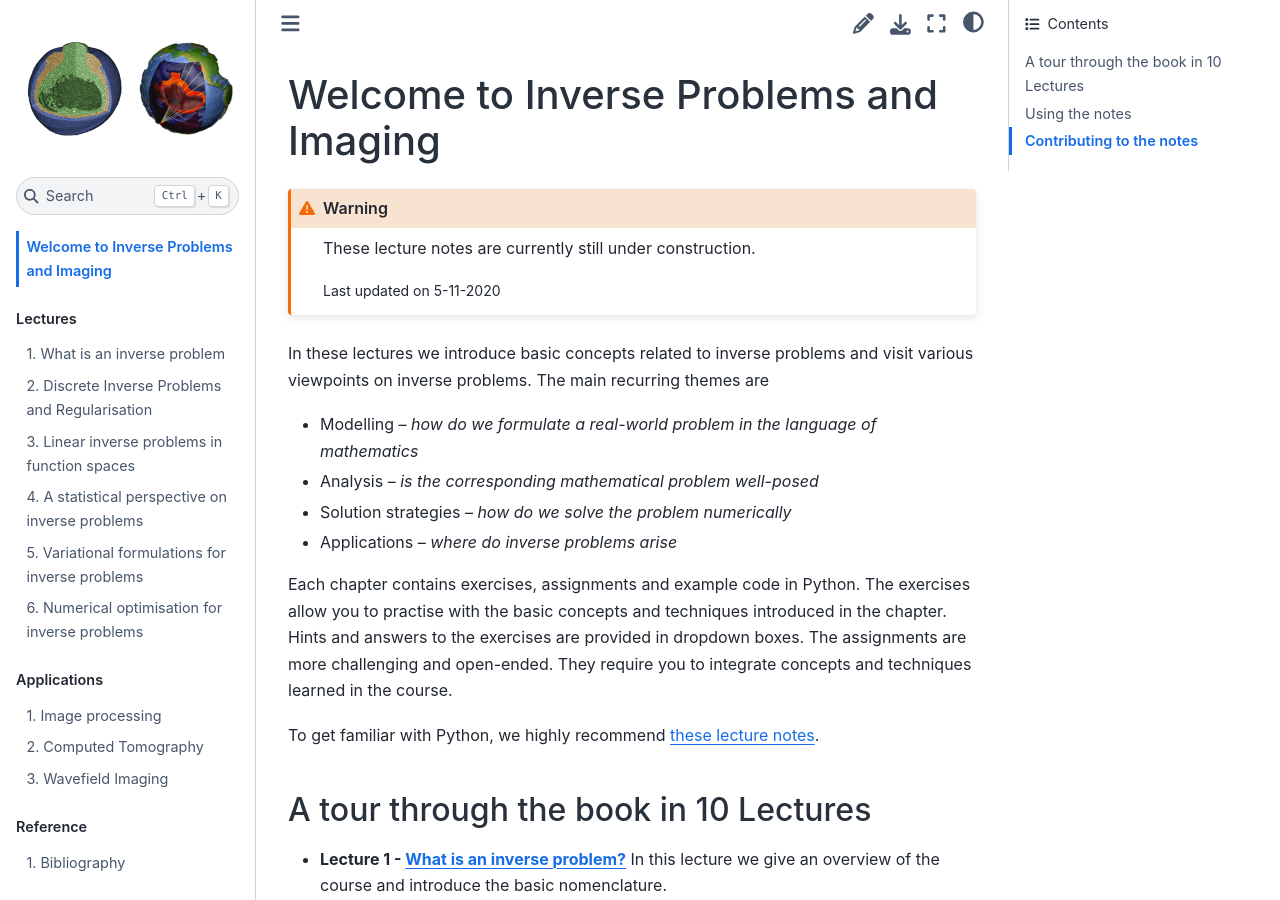
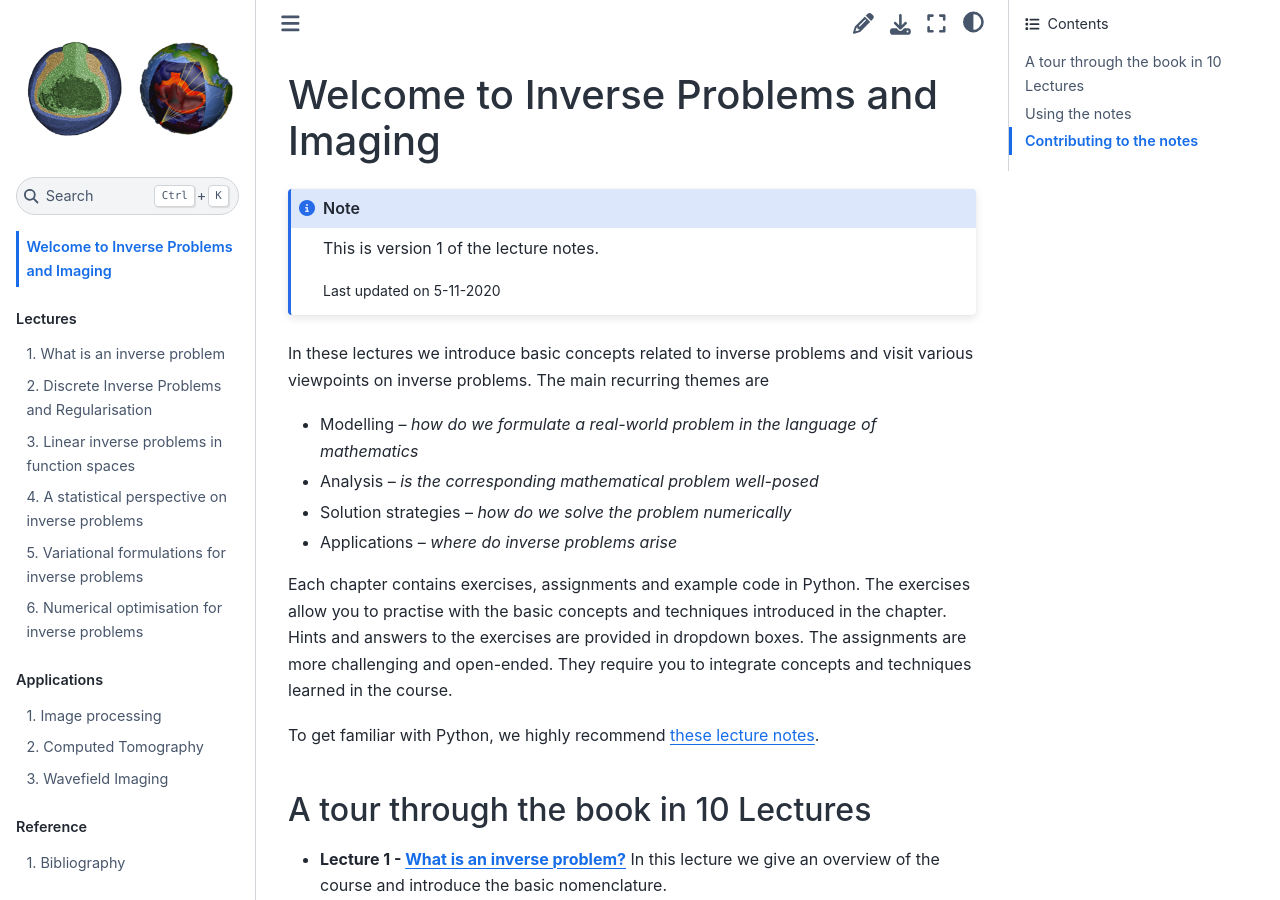
Before and after one commit to TristanvanLeeuwen/IP_and_Im_Lectures, a Jupyter Book: the page built from intro.md, in a window 1280 px wide and 900 px high. Built offline with Jupyter Book 1.0.4 settings and Sphinx 7.4.7 and the Sphinx Book theme 1.1.4, drawn with Linux system fonts in a browser that asks for light colours.

Commit message:
update version

````diff
--- a/intro.md
+++ b/intro.md
@@ -1,7 +1,7 @@
 # Welcome to Inverse Problems and Imaging
 
-```{warning}
-These lecture notes are currently still under construction.
+```{note}
+This is version 1 of the lecture notes.
 
 <script type="text/javascript">
 function lastModified() {
````
